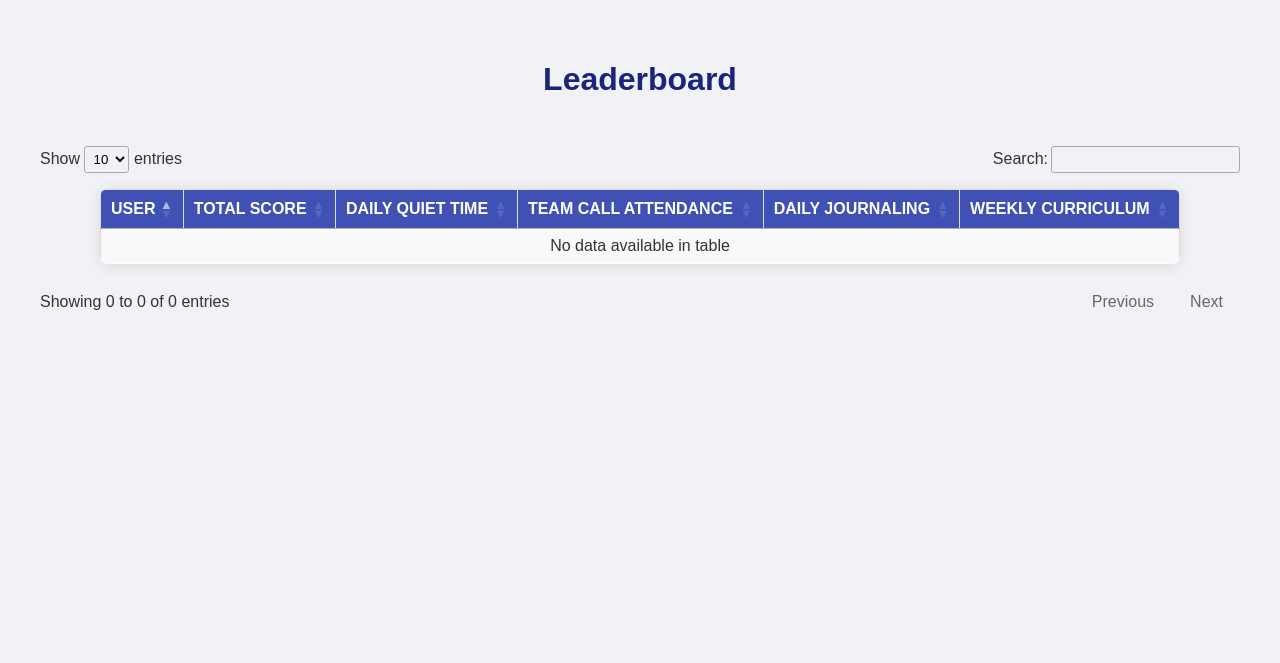
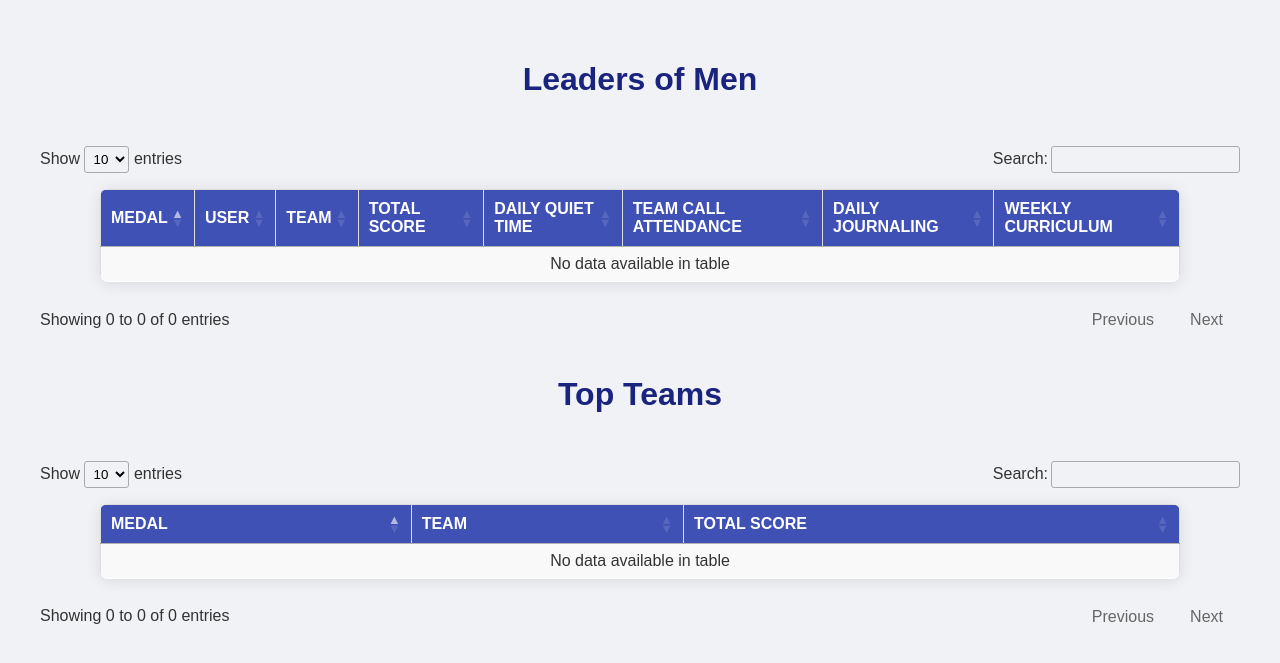
Before and after one commit to danielstewart77/LeaderboardBot, a FastAPI app: page /leaderboard in a window 1280 px wide. Shown: the top 663 px of the page. Run offline with FastAPI, Linux system fonts and the light colour scheme; parts of the project's set-up code (start-up, migrations or seed data) failed here and were passed over; some libraries are stand-ins or nearby versions.

Commit message:
feat: Implement team and user management features with database integration

```diff
--- a/main.py
+++ b/main.py
@@ -32,8 +32,8 @@ app = FastAPI(title="Discord Leaderboard API", lifespan=lifespan)
 app.include_router(router) # Ensure routes in routes.py use Depends(get_db)
 
 # Static files mounting - ensure 'static' directory exists or is created if needed
-# os.makedirs("static", exist_ok=True) # If you have static files served by FastAPI
-# app.mount("/static", StaticFiles(directory="static"), name="static")
+os.makedirs("static", exist_ok=True) # If you have static files served by FastAPI
+app.mount("/static", StaticFiles(directory="static"), name="static")
 
 # The 'data' directory for SQLite is no longer needed for PostgreSQL
 # os.makedirs("data", exist_ok=True)
--- a/routes.py
+++ b/routes.py
@@ -1,9 +1,9 @@
 # === routes.py ===
 from fastapi import APIRouter, Depends, HTTPException, Request
-from fastapi.responses import HTMLResponse, FileResponse
+from fastapi.responses import HTMLResponse, FileResponse, JSONResponse
 from fastapi.templating import Jinja2Templates
-from models import ScoreUpdate
-from database import get_db, add_score as db_add_score, get_leaderboard_data as db_get_leaderboard_data, get_all_scores_by_user
+from models import ScoreUpdate, TeamCreate, UserTeamAssign
+from database import get_db, add_score as db_add_score, get_leaderboard_data as db_get_leaderboard_data, get_all_scores_by_user, add_team, add_user_to_team, get_all_teams, get_all_users, get_team_leaderboard_data
 from sqlalchemy.orm import Session
 from starlette.background import BackgroundTask
 import tempfile
@@ -56,20 +56,26 @@ async def get_leaderboard_html(request: Request, db: Session = Depends(get_db)):
     for summary_item in leaderboard_summary:
         user_id = summary_item["user_id"]
         total_score = summary_item["total_score"]
+        team_name = summary_item["team_name"]  # Include team_name from the database query
         facet_scores_list = get_all_scores_by_user(db, user_id)
         # Convert list of facet scores to a dict for easier template access
         facets_for_user = {item["facet"]: item["score"] for item in facet_scores_list}
         detailed_leaderboard.append({
             "user_id": user_id,
             "total_score": total_score,
+            "team_name": team_name,  # Include team_name in the detailed leaderboard
             "facets": facets_for_user
         })
+
+    # Fetch team leaderboard data
+    team_leaderboard = get_team_leaderboard_data(db)
 
     return templates.TemplateResponse(
         "leaderboard.html",
         {
             "request": request,
             "leaderboard": detailed_leaderboard, # Pass the detailed structure
+            "team_leaderboard": team_leaderboard, # Pass the team leaderboard data
             "all_possible_facets": FACETS # Pass all possible facets for consistent column rendering
         }
     )
@@ -126,3 +132,53 @@ async def get_leaderboard_discord(request: Request, db: Session = Depends(get_db
         filename="leaderboard.png",
         background=BackgroundTask(cleanup_temp_file, path=tmp_file_path)
     )
+
+@router.post("/create_team")
+def create_team(team_data: TeamCreate, db: Session = Depends(get_db)):
+    """
+    Creates a new team.
+    """
+    # This import is needed here to avoid circular dependency issues with models
+    from models import Team
+
+    existing_team = db.query(Team).filter(Team.name == team_data.name).first()
+    if existing_team:
+        raise HTTPException(status_code=400, detail=f"Team '{team_data.name}' already exists.")
+
+    new_team = add_team(db, team_name=team_data.name)
+    return {"id": new_team.id, "name": new_team.name}
+
+@router.post("/assign_user_to_team")
+def assign_user_to_team(assignment: UserTeamAssign, db: Session = Depends(get_db)):
+    """
+    Assigns a user to a team. Creates the user if they don't exist.
+    """
+    updated_user = add_user_to_team(db, user_name=assignment.user_name, team_name=assignment.team_name)
+
+    if not updated_user:
+        raise HTTPException(status_code=404, detail=f"Team '{assignment.team_name}' not found.")
+
+    return {
+        "user_name": updated_user.name,
+        "team_name": updated_user.team.name
+    }
+
+@router.get("/get_users", response_class=JSONResponse)
+def get_users_route(db: Session = Depends(get_db)):
+    users = get_all_users(db)
+    return [user.name for user in users]
+
+@router.get("/get_teams", response_class=JSONResponse)
+def get_teams_route(db: Session = Depends(get_db)):
+    teams = get_all_teams(db)
+    return [team.name for team in teams]
+
+@router.get("/users", response_class=HTMLResponse)
+async def get_users_page(request: Request, db: Session = Depends(get_db)):
+    users = get_all_users(db)
+    teams = get_all_teams(db)
+    return templates.TemplateResponse("users.html", {"request": request, "users": users, "teams": teams})
+
+@router.get("/teams", response_class=HTMLResponse)
+async def get_teams_page(request: Request):
+    return templates.TemplateResponse("teams.html", {"request": request})
--- /dev/null
+++ b/static/script.js
@@ -0,0 +1,157 @@
+$(document).ready(function () {
+    // Only initialize DataTables if the library is loaded and the element exists
+    if (typeof $.fn.DataTable !== 'undefined' && $('#leaderboard').length) {
+        $('#leaderboard').DataTable({
+            "pageLength": 10, // Default number of rows
+            "lengthMenu": [ [10, 25, 50, -1], [10, 25, 50, "All"] ] // Rows per page options
+        });
+    }
+
+    // Initialize DataTables for the team leaderboard
+    if (typeof $.fn.DataTable !== 'undefined' && $('#teamLeaderboard').length) {
+        $('#teamLeaderboard').DataTable({
+            "pageLength": 10, // Default number of rows
+            "lengthMenu": [ [10, 25, 50, -1], [10, 25, 50, "All"] ] // Rows per page options
+        });
+    }
+
+    // Function to populate the team dropdown
+    async function populateTeamDropdown() {
+        try {
+            const response = await fetch('/get_teams');
+            const teams = await response.json();
+            const teamSelect = document.getElementById('teamName');
+
+            if (teamSelect) {
+                // Clear existing options except the first one
+                teamSelect.innerHTML = '<option value="" disabled selected>Select a team</option>';
+
+                // Add teams to dropdown
+                teams.forEach(teamName => {
+                    const option = document.createElement('option');
+                    option.value = teamName;
+                    option.textContent = teamName;
+                    teamSelect.appendChild(option);
+                });
+            }
+        } catch (error) {
+            console.error('Error fetching teams:', error);
+        }
+    }
+
+    // Initialize team dropdown on page load (only if it exists)
+    if (document.getElementById('teamName')) {
+        populateTeamDropdown();
+    }
+
+    // Handler for the Create Team form
+    const createTeamForm = document.getElementById('createTeamForm');
+    if (createTeamForm) {
+        console.log('Create team form found, adding event listener');
+        createTeamForm.addEventListener('submit', async function(event) {
+            console.log('Form submission intercepted');
+            event.preventDefault(); // Prevent default form submission
+
+            const teamNameInput = document.getElementById('teamNameCreate');
+            if (!teamNameInput) {
+                console.error('Team name input not found');
+                return;
+            }
+
+            const teamName = teamNameInput.value.trim();
+            const responseMessage = document.getElementById('responseMessage');
+
+            if (!teamName) {
+                responseMessage.style.color = 'red';
+                responseMessage.textContent = 'Please enter a team name.';
+                return;
+            }
+
+            console.log('Submitting team:', teamName);
+
+            try {
+                const response = await fetch('/create_team', {
+                    method: 'POST',
+                    headers: {
+                        'Content-Type': 'application/json',
+                    },
+                    body: JSON.stringify({ name: teamName }),
+                });
+
+                const result = await response.json();
+                console.log('Response received:', result);
+
+                if (response.ok) {
+                    responseMessage.style.color = 'green';
+                    responseMessage.textContent = `Team '${result.name}' created successfully!`;
+                    teamNameInput.value = ''; // Clear input
+                    // Refresh the team dropdown if it exists (on users page)
+                    if (typeof populateTeamDropdown === 'function' && document.getElementById('teamName')) {
+                        populateTeamDropdown();
+                    }
+                } else {
+                    responseMessage.style.color = 'red';
+                    responseMessage.textContent = `Error: ${result.detail}`;
+                }
+            } catch (error) {
+                responseMessage.style.color = 'red';
+                responseMessage.textContent = 'An unexpected error occurred.';
+                console.error('Error creating team:', error);
+            }
+        });
+    } else {
+        console.log('Create team form not found');
+    }
+
+    // Handler for the Assign User form
+    const assignUserForm = document.getElementById('assignUserForm');
+    if (assignUserForm) {
+        // Logic for user table row selection
+        $('#usersTable tbody').on('click', 'tr', function () {
+            const username = $(this).data('username');
+            $('#userName').val(username); // Populate the form's username input
+
+            // Optional: Add a visual indicator for the selected row
+            $(this).siblings().removeClass('selected-row');
+            $(this).addClass('selected-row');
+        });
+
+        assignUserForm.addEventListener('submit', async function(event) {
+            event.preventDefault();
+            const userName = document.getElementById('userName').value;
+            const teamName = document.getElementById('teamName').value;
+            const responseMessage = document.getElementById('responseMessage');
+
+            try {
+                const response = await fetch('/assign_user_to_team', {
+                    method: 'POST',
+                    headers: {
+                        'Content-Type': 'application/json',
+                    },
+                    body: JSON.stringify({ user_name: userName, team_name: teamName }),
+                });
+
+                const result = await response.json();
+
+                if (response.ok) {
+                    responseMessage.style.color = 'green';
+                    responseMessage.textContent = `User '${result.user_name}' assigned to team '${result.team_name}' successfully!`;
+                    // Optionally clear the form and reload the page to show the change in the table
+                    setTimeout(() => { window.location.reload(); }, 1500);
+                } else {
+                    responseMessage.style.color = 'red';
+                    responseMessage.textContent = `Error: ${result.detail}`;
+                }
+            } catch (error) {
+                responseMessage.style.color = 'red';
+                responseMessage.textContent = 'An unexpected error occurred.';
+                console.error('Error assigning user:', error);
+            }
+        });
+    }
+
+    // Initialize DataTables for the users table
+    if (typeof $.fn.DataTable !== 'undefined' && $('#usersTable').length) {
+        $('#usersTable').DataTable();
+    }
+});
--- /dev/null
+++ b/static/style.css
@@ -0,0 +1,80 @@
+body { font-family: sans-serif; padding: 2rem; background: #f0f2f5; color: #333; }
+h1 { color: #1a237e; text-align: center; margin-bottom: 2rem; }
+table.leaderboard-table { /* Added class for Playwright selector */
+    border-collapse: collapse;
+    width: 90%; /* Max width */
+    margin: 0 auto; /* Center table */
+    box-shadow: 0 2px 15px rgba(0,0,0,0.1);
+    background-color: #fff;
+    border-radius: 8px;
+    overflow: hidden; /* For border-radius to work on table */
+}
+th, td {
+    border: 1px solid #ddd; /* Lighter border */
+    padding: 12px 15px; /* More padding */
+    text-align: left;
+}
+th {
+    background-color: #3f51b5; /* Primary color */
+    color: white;
+    font-weight: bold;
+    text-transform: uppercase;
+}
+tr:nth-child(even) { background-color: #f8f9fa; } /* Zebra striping */
+tr:hover { background-color: #e9ecef; } /* Hover effect */
+/* Styles for DataTables elements */
+.dataTables_wrapper .dataTables_length,
+.dataTables_wrapper .dataTables_filter,
+.dataTables_wrapper .dataTables_info,
+.dataTables_wrapper .dataTables_paginate {
+    margin-bottom: 1rem;
+    margin-top: 1rem;
+}
+
+/* Form container styles from teams.html and users.html */
+.form-container {
+    width: 50%;
+    margin: 2rem auto;
+    padding: 2rem;
+    background: #fff;
+    border-radius: 8px;
+    box-shadow: 0 2px 15px rgba(0,0,0,0.1);
+}
+.form-container h2 {
+    text-align: center;
+    margin-bottom: 1.5rem;
+    color: #3f51b5;
+}
+.form-group {
+    margin-bottom: 1rem;
+}
+.form-group label {
+    display: block;
+    margin-bottom: 0.5rem;
+    font-weight: bold;
+}
+.form-group input, .form-group select {
+    width: 100%;
+    padding: 0.75rem;
+    border: 1px solid #ddd;
+    border-radius: 4px;
+}
+.btn {
+    display: block;
+    width: 100%;
+    padding: 0.75rem;
+    border: none;
+    background-color: #3f51b5;
+    color: white;
+    border-radius: 4px;
+    cursor: pointer;
+    font-size: 1rem;
+    text-transform: uppercase;
+}
+.btn:hover {
+    background-color: #303f9f;
+}
+#responseMessage {
+    margin-top: 1rem;
+    text-align: center;
+}
--- a/templates/leaderboard.html
+++ b/templates/leaderboard.html
@@ -5,47 +5,16 @@
     <meta name="viewport" content="width=device-width, initial-scale=1.0">
     <title>Leaderboard</title>
     <link rel="stylesheet" href="https://cdn.datatables.net/1.13.6/css/jquery.dataTables.min.css">
-    <style>
-        body { font-family: sans-serif; padding: 2rem; background: #f0f2f5; color: #333; }
-        h1 { color: #1a237e; text-align: center; margin-bottom: 2rem; }
-        table.leaderboard-table { /* Added class for Playwright selector */
-            border-collapse: collapse;
-            width: 90%; /* Max width */
-            margin: 0 auto; /* Center table */
-            box-shadow: 0 2px 15px rgba(0,0,0,0.1);
-            background-color: #fff;
-            border-radius: 8px;
-            overflow: hidden; /* For border-radius to work on table */
-        }
-        th, td {
-            border: 1px solid #ddd; /* Lighter border */
-            padding: 12px 15px; /* More padding */
-            text-align: left;
-        }
-        th {
-            background-color: #3f51b5; /* Primary color */
-            color: white;
-            font-weight: bold;
-            text-transform: uppercase;
-        }
-        tr:nth-child(even) { background-color: #f8f9fa; } /* Zebra striping */
-        tr:hover { background-color: #e9ecef; } /* Hover effect */
-        /* Styles for DataTables elements */
-        .dataTables_wrapper .dataTables_length,
-        .dataTables_wrapper .dataTables_filter,
-        .dataTables_wrapper .dataTables_info,
-        .dataTables_wrapper .dataTables_paginate {
-            margin-bottom: 1rem;
-            margin-top: 1rem;
-        }
-    </style>
+    <link rel="stylesheet" href="{{ url_for('static', path='/style.css') }}">
 </head>
 <body>
-    <h1>Leaderboard</h1>
+    <h1>Leaders of Men</h1>
     <table id="leaderboard" class="leaderboard-table display">
         <thead>
             <tr>
+                <th>Medal</th>
                 <th>User</th>
+                <th>Team</th>
                 <th>Total Score</th>
                 {% for facet_name in all_possible_facets %}
                 <th>{{ facet_name.replace("_", " ") | title }}</th>
@@ -53,27 +22,78 @@
             </tr>
         </thead>
         <tbody>
+            {% set unique_scores = [] %}
             {% for user_entry in leaderboard %}
+                {% if user_entry.total_score not in unique_scores %}
+                    {% set _ = unique_scores.append(user_entry.total_score) %}
+                {% endif %}
+            {% endfor %}
+
+            {% for user_entry in leaderboard %}
+                {% set score_rank = unique_scores.index(user_entry.total_score) + 1 %}
+                {% if score_rank <= 3 %}
+                    <tr>
+                        <td>
+                            {% if score_rank == 1 %}
+                                🥇 Gold
+                            {% elif score_rank == 2 %}
+                                🥈 Silver
+                            {% elif score_rank == 3 %}
+                                🥉 Bronze
+                            {% endif %}
+                        </td>
+                        <td>{{ user_entry.user_id }}</td>
+                        <td>{{ user_entry.team_name if user_entry.team_name else 'N/A' }}</td>
+                        <td>{{ user_entry.total_score }}</td>
+                        {% for facet_name in all_possible_facets %}
+                        <td>{{ user_entry.facets.get(facet_name, 0) }}</td>
+                        {% endfor %}
+                    </tr>
+                {% endif %}
+            {% endfor %}
+        </tbody>
+    </table>
+
+    <h1>Top Teams</h1>
+    <table id="teamLeaderboard" class="leaderboard-table display">
+        <thead>
             <tr>
-                <td>{{ user_entry.user_id }}</td>
-                <td>{{ user_entry.total_score }}</td>
-                {% for facet_name in all_possible_facets %}
-                <td>{{ user_entry.facets.get(facet_name, 0) }}</td>
-                {% endfor %}
+                <th>Medal</th>
+                <th>Team</th>
+                <th>Total Score</th>
             </tr>
+        </thead>
+        <tbody>
+            {% set unique_team_scores = [] %}
+            {% for team_entry in team_leaderboard %}
+                {% if team_entry.total_score not in unique_team_scores %}
+                    {% set _ = unique_team_scores.append(team_entry.total_score) %}
+                {% endif %}
+            {% endfor %}
+
+            {% for team_entry in team_leaderboard %}
+                {% set team_score_rank = unique_team_scores.index(team_entry.total_score) + 1 %}
+                {% if team_score_rank <= 3 %}
+                    <tr>
+                        <td>
+                            {% if team_score_rank == 1 %}
+                                🥇 Gold
+                            {% elif team_score_rank == 2 %}
+                                🥈 Silver
+                            {% elif team_score_rank == 3 %}
+                                🥉 Bronze
+                            {% endif %}
+                        </td>
+                        <td>{{ team_entry.team_name }}</td>
+                        <td>{{ team_entry.total_score }}</td>
+                    </tr>
+                {% endif %}
             {% endfor %}
         </tbody>
     </table>
 
     <script src="https://code.jquery.com/jquery-3.7.0.min.js"></script>
     <script src="https://cdn.datatables.net/1.13.6/js/jquery.dataTables.min.js"></script>
-    <script>
-        $(document).ready(function () {
-            $('#leaderboard').DataTable({
-                "pageLength": 10, // Default number of rows
-                "lengthMenu": [ [10, 25, 50, -1], [10, 25, 50, "All"] ] // Rows per page options
-            });
-        });
-    </script>
+    <script src="{{ url_for('static', path='/script.js') }}"></script>
 </body>
 </html>
```
Also changed, not shown: database.py (+81 -10 lines), models.py (+29 -2 lines), templates/teams.html (added, +28 -0 lines), templates/users.html (added, +59 -0 lines), 1 other file.
